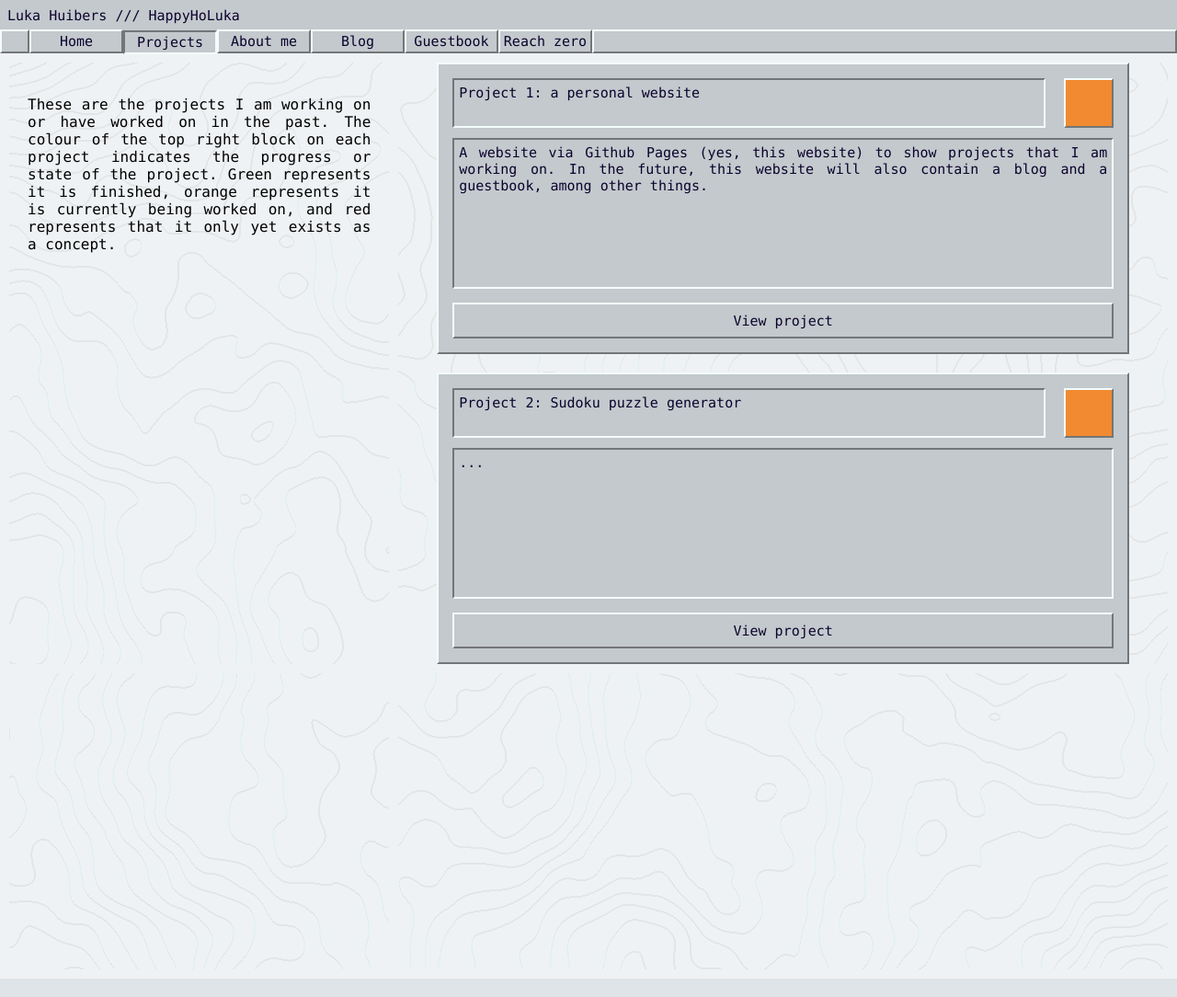
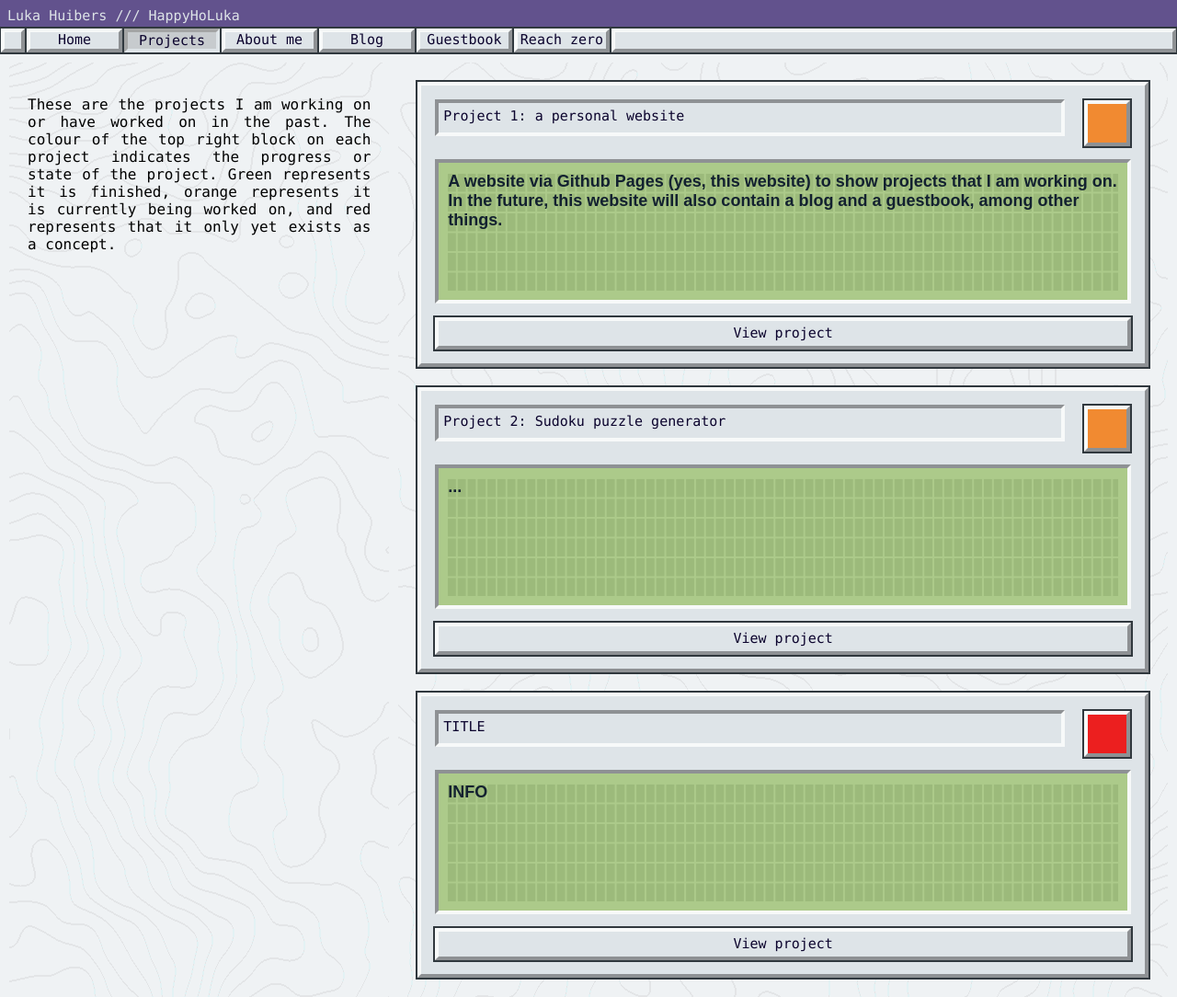
Before and after one commit to lukahuibers/lukahuibers.github.io, a plain HTML site: page projects.html in a window 1280 px wide. Shown: the top 1084 px of the page at 92% size. Drawn offline with Linux system fonts and the light colour scheme; a web font is replaced by a local one.

Commit message:
New header, colours, buttons. Projects info to looks like LCD screen where text is "typed" on page load.

```diff
--- a/projects.html
+++ b/projects.html
@@ -17,7 +17,7 @@
             </div>
             <div class="window-text" id="window-text">Text</div>
             <div class="window-content">
-                <div class="outset sudoku-grid">
+                <div class="sudoku-grid">
                     <div class="sudoku-nine">
                         <div class="inset sudoku-field" onclick="sudokuClick(0, 0,0, this)"><div class="sudoku-nr"></div></div>
                         <div class="inset sudoku-field" onclick="sudokuClick(0, 1,0, this)"><div class="sudoku-nr"></div></div>
@@ -180,10 +180,12 @@
                             </div>
                             <div class="outset grid-item-progress todo"></div>
                         </div>
-                        <div class="inset grid-item-info">
-                            A website via Github Pages (yes, this website) to show projects
-                            that I am working on. In the future, this website will also contain
-                            a blog and a guestbook, among other things.
+                        <div class="inset grid-item-info-border">
+                            <div class="grid-item-info doto-lcd-font">
+                                A website via Github Pages (yes, this website) to show projects
+                                that I am working on. In the future, this website will also contain
+                                a blog and a guestbook, among other things.
+                            </div>
                         </div>
                         <div class="outset base-button project" onclick="enableOverlay(1)">
                             <div class="button-text">
@@ -199,8 +201,10 @@
                             </div>
                             <div class="outset grid-item-progress todo"></div>
                         </div>
-                        <div class="inset grid-item-info">
-                            ...
+                        <div class="inset grid-item-info-border">
+                            <div class="grid-item-info doto-lcd-font">
+                                ...
+                            </div>
                         </div>
                         <div class="outset base-button project" onclick="enableOverlay(2)">
                             <div class="button-text">
@@ -209,22 +213,24 @@
                         </div>
                     </div>
 
-                    <!-- <div class="outset grid-item">
+                    <div class="outset grid-item">
                         <div class="grid-item-top">
                             <div class="inset grid-item-title">
                                 TITLE
                             </div>
                             <div class="outset grid-item-progress concept"></div>
                         </div>
-                        <div class="inset grid-item-info">
-                            INFO
+                        <div class="inset grid-item-info-border">
+                            <div class="grid-item-info doto-lcd-font">
+                                INFO
+                            </div>
                         </div>
                         <div class="outset base-button project">
                             <div class="button-text">
                                 View project
                             </div>
                         </div>
-                    </div> -->
+                    </div>
 
                 </div>
             </div>
@@ -237,8 +243,6 @@
 
     <script>
         let overlay = document.getElementById('overlay_');
-        console.log(overlay);
-
         function enableOverlay(project) {
             overlay_.style.display = "block";
             var overlayTitle = `Project ${project}: `;
@@ -277,9 +281,30 @@
             }
             else {
                 // DESELECT
-                el.style.backgroundColor = 'inherit';
+                el.style.backgroundColor = 'var(--color-bg)';
                 el.selected = 'false';
             }
         }
+
+        function animateText(el){
+            let elementText = el.innerText;
+            el.innerText = "";
+
+            const textLength = elementText.length;
+            let i = 0;
+            const writter = setInterval(() => {
+                if ( i === textLength+1 ) {
+                    clearInterval(writter);
+                } else {
+                    el.innerText = elementText.substring(0, i++);
+                }
+            }, 20)
+        }
+
+        var lcdTexts = document.getElementsByClassName("grid-item-info");
+        for (let i = 0; i < lcdTexts.length; i++) {
+            let el = lcdTexts[i];
+            animateText(el);
+        }
     </script>
 </html>
--- a/static/styles/buttons.css
+++ b/static/styles/buttons.css
@@ -4,23 +4,38 @@
     align-content: center;
     text-decoration: none;
     color: var(--color-text);
+    box-sizing: border-box;
+    /* outline: 2px solid var(--color-outline); */
+    transition: border-color 0.8s;
+}
+
+.base-button .button-text {
+    transition: transform 0.1s;
+    transform:translateY(-1px);
 }
 
 .base-button:hover:not(.selected) {
     cursor: pointer;
-    border-style: inset;
-    border-color: var(--color-fg) var(--color-hl) var(--color-hl) var(--color-fg);
+    /* border-style: inset; */
+    border-style: solid;
+    /* border-color: var(--color-fg) var(--color-hl) var(--color-hl) var(--color-fg); */
+    border-color: var(--color-hl);
 }
 
-.base-button:hover .button-text {
-    transform: translateY(1px);
+.base-button:hover:not(.selected) .button-text {
+    transform:translateY(1px);
+    text-decoration: underline;
 }
 
 .base-button.selected {
     border-style: inset;
-    border-color: var(--color-fg) var(--color-hl) var(--color-hl) var(--color-fg);
-    transform: translateY(1px);
+    /* border-color: var(--color-in) var(--color-fg) var(--color-fg) var(--color-in); */
     cursor: default;
+    background-color: var(--color-in);
+}
+
+.base-button.selected .button-text {
+    transform:translateY(1px);
 }
 
 .base-button.medium {
@@ -31,10 +46,9 @@
 }
 
 .base-button.small {
-    height: 20px;
+    height: 26px;
     font-size: var(--std-font-size);
-    padding: 1px 0;
-    width: 98px;
+    width: 104px;
 }
 
 .base-button.exit {
--- a/static/styles/index.css
+++ b/static/styles/index.css
@@ -1,13 +1,20 @@
+@import url('https://fonts.googleapis.com/css2?family=Doto:wght@800&display=swap');
+
 :root {
     /* Structural variables */
     --header-height: 58px;
     --std-font-size: 15px;
     /* Colour variables */
-    --color-fg: #c4c9cd; /* Foreground */
+    --color-fg: #dee4e8; /* Foreground */
+    --color-in: #c7cbce; /* Indents */
     --color-sh: #7a848c; /* Shadow */
-    --color-bg: #dee4e8; /* Background */
-    --color-hl: #f2fdfb; /* Highlights */
+    --color-bg: #eff2f4; /* Background */
+    --color-hl: #F7F9F9; /* Highlights */
     --color-text: #0B032D; /* Text */
+    --color-outline: #30383e;
+    --color-outline2: #525a5f;
+    --color-hd: #4a3d7c; /* Header */
+    --color-hd: #62528D;
 
     --magenta: #843B62;
     --eggplant: #74546A;
@@ -15,6 +22,16 @@
 
 * {
     font-family: 'Lucida Console', Courier, monospace;
+}
+
+
+.doto-lcd-font {
+  font-family: "Doto", sans-serif;
+  font-optical-sizing: auto;
+  font-weight: 800;
+  font-style: normal;
+  font-variation-settings:
+    "ROND" 0;
 }
 
 
@@ -43,11 +60,22 @@ main {
     /* gap: 10px; */
     /* padding: 10px; */
     box-sizing: border-box;
-    border: 5px solid #eff2f4;
+    border: 5px solid var(--color-bg);
+}
+
+@media only screen and (max-width: 1000px) {
+    main {
+        display: flex;
+        flex-direction: column;
+        /* grid-template: repeat(4, 1fr) / 1fr; */
+    }
+    .main-grid-item {
+        /* height: fit-content; */
+    }
 }
 
 .main-grid-item {
-    border: 5px solid #eff2f4;
+    border: 5px solid var(--color-bg);
     /* border-width: 5px; */
     /* border-color: var(--color-bg); */
 }
@@ -69,7 +97,8 @@ header {
     top: 0;
     left: 0;
     width: 100%;
-    background-color: var(--color-fg);
+    z-index: 2;
+    background-color: var(--color-hd);
     display: flex;
     flex-direction: column;
     justify-content: space-between;
@@ -80,7 +109,8 @@ header {
     /* text-overflow: clip; */
     text-wrap-mode: nowrap;
     font-size: var(--std-font-size);
-    color: var(--color-text);
+    /* color: var(--color-text); */
+    color: var(--color-fg);
 
     overflow: hidden;
 }
@@ -91,15 +121,13 @@ header {
 }
 
 .header-buttons-bar-small {
-    height: 20px;
-    padding: 1px 4px;
+    height: 26px;
     aspect-ratio: 1 / 1;
 }
 
 .header-buttons-bar {
-    height: 20px;
-    padding: 1px 4px;
-    flex: 1;
+    height: 26px;
+    flex-grow: 1;
 }
 
 
@@ -108,15 +136,21 @@ header {
 .outset {
     border-style: outset;
     border-color: var(--color-hl) var(--color-fg) var(--color-fg) var(--color-hl);
-    border-width: 2.5px;
+    border-width: 4px;
     background-color: var(--color-fg);
+    outline: 2px solid var(--color-outline);
+    margin: 1px;
+    box-sizing: border-box;
 }
 
 .inset {
     border-style: inset;
     border-color: var(--color-fg) var(--color-hl) var(--color-hl) var(--color-fg);
-    border-width: 2.5px;
+    border-width: 4px;
     background-color: var(--color-fg);
+    /* outline: 2px solid var(--color-outline); */
+    /* margin: 1px; */
+    box-sizing: border-box;
 }
 
 .text-contents {
@@ -207,7 +241,7 @@ header {
 }
 
 .guestbook-input > div:focus {
-    outline: none;
+    outline: 2px solid var(--color-outline);
 }
 
 .guestbook-messages {
@@ -219,24 +253,32 @@ header {
 /*==========[ SUDOKU PROJECT ]==========*/
 
 .sudoku-grid, .sudoku-nine {
-    gap: 2px;
     width: fit-content;
     height: fit-content;
-    margin: auto;
-    background-color: var(--color-fg);
     display: grid;
     grid-template-columns: repeat(3, 1fr);
     grid-template-rows: repeat(3, 1fr);
-    justify-content: center;
-    align-items: center;
     color: var(--color-text);
 }
 
 .sudoku-grid {
+    margin: auto;
     display: none;
+    gap: 4px;
+    background-color: var(--color-outline);
+    outline: 4px solid var(--color-outline);
+}
+
+.sudoku-nine {
+    /* justify-content: center; */
+    /* align-items: center; */
+    gap: 3px;
+    background-color: var(--color-outline);
 }
 
 .sudoku-field {
+    border-width: 0px;
+    background-color: var(--color-bg);
     display: flex;
     justify-content: center;
     align-items: center;
--- a/static/styles/projects.css
+++ b/static/styles/projects.css
@@ -1,13 +1,20 @@
 .grid {
     display: grid;
-    grid-template-rows: auto;
-    grid-auto-rows: auto;
-    grid-template-columns: repeat(auto-fit, minmax(400px, 1fr));
+    /* grid-template-rows: auto; */
+    /* grid-auto-rows: auto; */
+    grid-template-columns: repeat(2, 1fr);
     gap: 20px;
-    width: fit-content;
+    box-sizing: border-box;
+    width: 100%;
     margin: auto;
-    padding: 0 5%;
+    padding: 20px;
     justify-content: space-around;
+}
+
+@media only screen and (max-width: 1300px) {
+    .grid {
+        grid-template-columns: 1fr;
+    }
 }
 
 .grid-item {
@@ -51,12 +58,25 @@
     background-color: #ec1f1f;
 }
 
+.grid-item-info-border {
+    margin: 0 15px;
+}
+
 .grid-item-info {
-    height: calc(var(--std-font-size) * 10);
+    height: calc(21.5px * 6);
     overflow: hidden;
-    margin: 0 15px;
-    padding: 5px;
-    font-size: var(--std-font-size);
-    text-align: justify;
-    text-justify: auto;
+
+    background: #9cba7b;;
+    background-image: linear-gradient(#acca8a .1em, transparent .1em), linear-gradient(90deg, #acca8a .1em, transparent .1em);
+    background-size: 10.8px 21.5px;
+    background-position-x: -2px;
+
+    border-width: 10.75px 10.74px;
+    border-style: solid;
+    border-color: #acca8a;
+
+    /* background-color: #9cba7b;  */
+    color: #132130;
+    font-size: 18px;
+
 }
```
